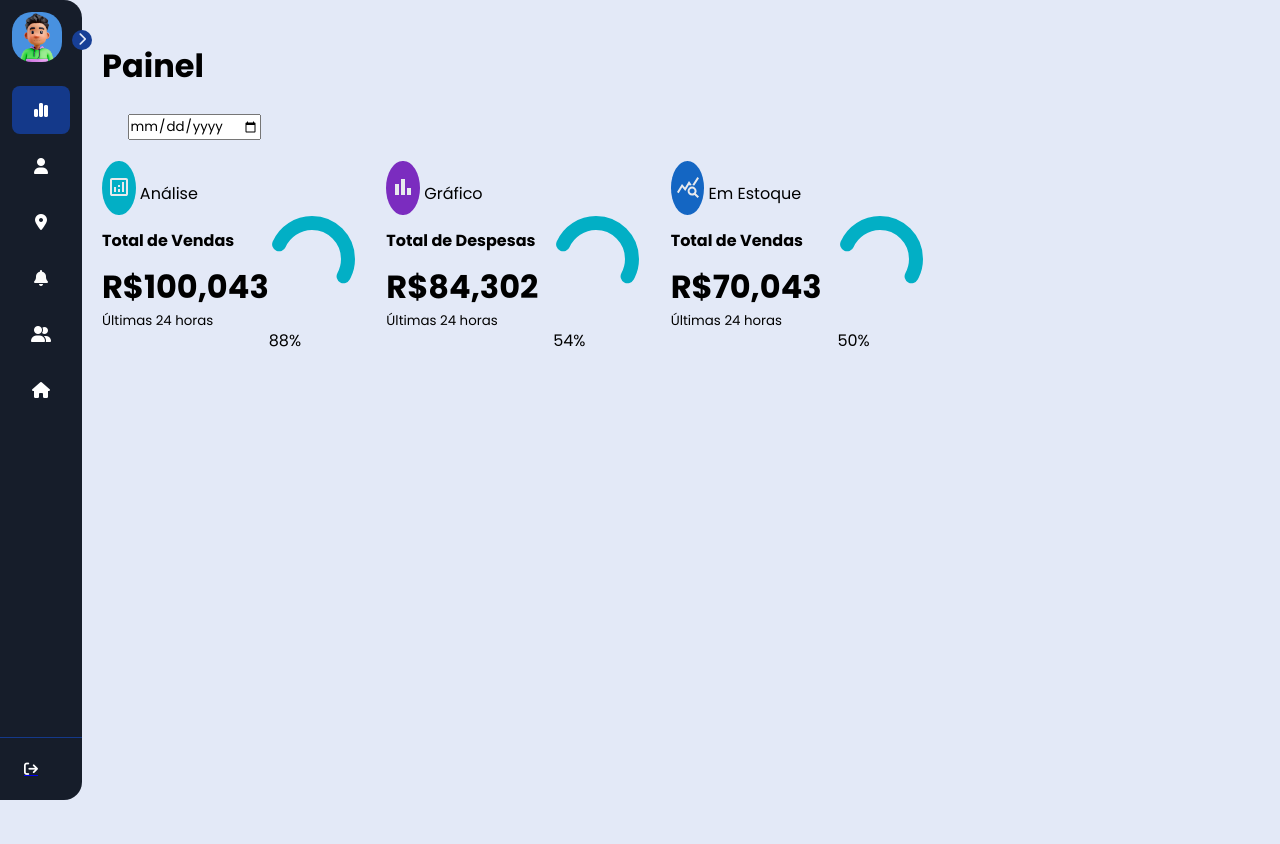
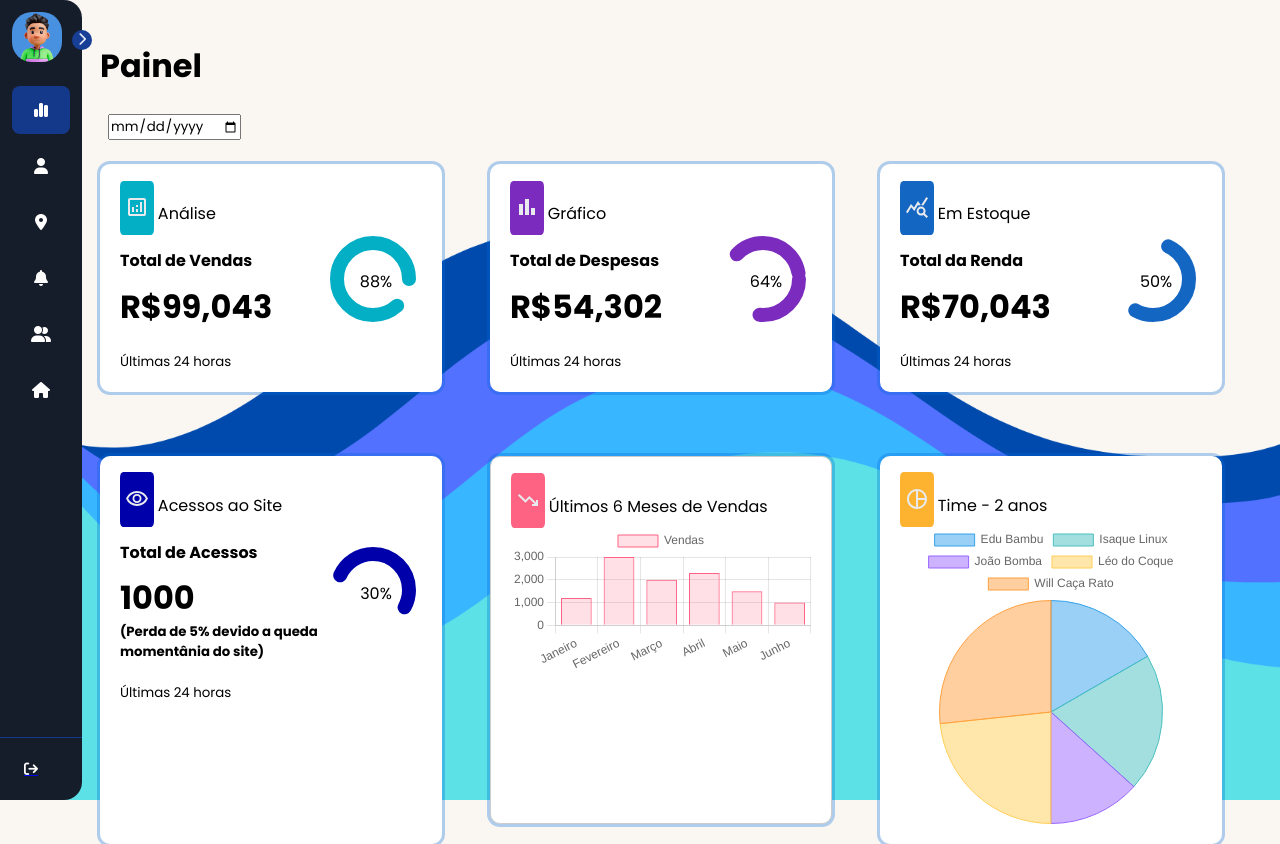
Before and after one commit to JoaoEstevam01/Projeto-VisualizeLab, a plain HTML site: page Sidebar/sidebar.html in a window 1280 px wide. Before the commit the page ends 800 px from the top, so only its background shows below. Drawn offline with nearby package versions, Linux system fonts and the light colour scheme.

Commit message:
Correção de erros e adição de graficos

```diff
--- a/Sidebar/sidebar-dash.css
+++ b/Sidebar/sidebar-dash.css
@@ -8,31 +8,35 @@
 }
 
 body {
+    background-image: url(/img/BackgroundVisualize.png);
+    background-size: cover;
+    background-position: center;
     display: flex;
-    min-height: 100vh;
-    background-color: #e3e9f7;
+
 }
 
 main {
+    margin-left: 80px;
     padding: 20px;
-    position: fixed;
+    position: relative;
     z-index: 1;
-    padding-left: calc(82px + 20px);
 }
 
 /*Configurações da sidebar*/
 #sidebar {
-    position: fixed;
     display: flex;
     flex-direction: column;
     justify-content: space-between;
     background-color: #161d2a;
     height: 100vh;
     border-radius: 0px 18px 18px 0px;
-    position: relative;
+    position: fixed;
+    top: 0;
+    left: 0;
+    bottom: 0;
     transition: all .5s;
     min-width: 82px;
-    z-index: 2;
+    z-index: 999;
 }
 
 #sidebar_conteudo {
@@ -181,7 +185,7 @@ main {
 .main2 .data{
     display: inline-block;
     margin-top: 1rem;
-    padding: 0.5rem 1.6rem;
+    padding: 0.5rem;
 }
 
 .main2 .date input[type="date"]{
@@ -192,15 +196,15 @@ main {
 .main2 .conhecimento{
     display: grid;
     grid-template-columns: repeat(3, 1fr);
-    gap: 1.6rem;
+    gap: 3rem;
 }
 
 .main2 .conhecimento > div{
-    background: var(--color-white);
-    padding: var(--card-padding);
-    border-radius: var(--card-border-radius);
+    background: #fff ;
+    padding: 20px;
+    border-radius: 10px;
     margin-top: 1rem;
-    box-shadow: var(--box-shadow);
+    box-shadow: rgba(3, 102, 214, 0.3) 0px 0px 0px 3px;
 }
 
 .main2 .conhecimento > div:hover {
@@ -210,7 +214,7 @@ main {
 .main2 .conhecimento > div span{
     background-color: #02afc5;
     padding: 0.3rem;
-    border-radius: 50%;
+    border-radius: 10%;
     color: white;
     font-size: 2rem;
 }
@@ -221,6 +225,18 @@ main {
 
 .main2 .conhecimento > div.renda span{
     background-color: #1466c3;
+}
+
+.main2 .conhecimento > div.acessos span{
+    background-color: #0000aa;
+}
+
+.main2 .conhecimento > div.chart-container span{
+    background-color: rgba(255, 99, 132, 1) ;
+}
+
+.main2 .conhecimento > div.grafico2 span {
+    background-color: #FDB32F;
 }
 
 .main2 .conhecimento > div .media{
@@ -255,3 +271,73 @@ main {
     stroke-dasharray: 110;
     stroke-dashoffset: 92;
 }
+
+.main2 .conhecimento .vendas svg circle {
+    stroke: #02afc5;
+    stroke-dashoffset: -30;
+    stroke-dasharray: 200;
+}
+
+.main2 .conhecimento .despesas svg circle {
+    stroke: #7B2CBF;
+    stroke-dashoffset: 20;
+    stroke-dasharray: 80;
+}
+
+.main2 .conhecimento .renda svg circle{
+    stroke: #1466c3;
+    stroke-dashoffset: 35;
+    stroke-dasharray: 110;
+}
+
+.main2 .conhecimento .acessos svg circle {
+    stroke: #0000aa;
+}
+
+
+.main2 .conhecimento .progresso .numeros{
+    position: absolute;
+    top: 0;
+    left: 0;
+    height: 100%;
+    width: 100%;
+    display: flex;
+    justify-content: center;
+    align-items: center;
+}
+
+.main2 .conhecimento small {
+    margin-top: 1.3rem;
+    display: block;
+}
+
+@media screen and (max-width: 1200px) {
+    .container {
+        width: 94%;
+        grid-template-columns: 7rem auto 23rem;
+    }
+
+    .main2 .conhecimento{
+        grid-template-columns: 1fr;
+        gap: 0;
+    }
+}
+
+.chart-container {
+    max-width: 800px;
+    margin: 20px auto;
+    padding: 20px;
+    border: 1px solid #ccc;
+    border-radius: 5px;
+}
+
+canvas {
+    display: block;
+    margin: 0 auto;
+    max-width: 100%;
+}
+
+#rendimentoChart {
+    width: 300px;
+    height: 300px;
+}
--- a/Sidebar/sidebar.html
+++ b/Sidebar/sidebar.html
@@ -115,7 +115,7 @@
                     <div class="media">
                         <div class="esquerda">
                             <h3>Total de Vendas</h3>
-                            <h1>R$100,043</h1>
+                            <h1>R$99,043</h1>
                         </div>
                         <div class="progresso">
                             <svg>
@@ -137,14 +137,14 @@
                     <div class="media">
                         <div class="esquerda">
                             <h3>Total de Despesas</h3>
-                            <h1>R$84,302</h1>
+                            <h1>R$54,302</h1>
                         </div>
                         <div class="progresso">
                             <svg>
                                 <circle cx="38" cy="38" r="36"></circle>
                             </svg>
                             <div class="numeros">
-                                <p>54%</p>
+                                <p>64%</p>
                             </div>
                         </div>
                     </div>
@@ -158,7 +158,7 @@
                     Em Estoque
                     <div class="media">
                         <div class="esquerda">
-                            <h3>Total de Vendas</h3>
+                            <h3>Total da Renda</h3>
                             <h1>R$70,043</h1>
                         </div>
                         <div class="progresso">
@@ -174,9 +174,41 @@
                 </div>
                 <!--FIM DA *Renda*-->
 
+                <div class="acessos">
+                    <span class="material-icon"><img src="/img/visu.svg" alt=""></span>
+                    Acessos ao Site
+                    <div class="media">
+                        <div class="esquerda">
+                            <h3>Total de Acessos</h3>
+                            <h1>1000</h1>
+                            <h5>(Perda de 5% devido a queda<br> momentânia do site)</h5>
+                        </div>
+                        <div class="progresso">
+                            <svg>
+                                <circle cx="38" cy="38" r="36"></circle>
+                            </svg>
+                            <div class="numeros">
+                                <p>30%</p>
+                            </div>
+                        </div>
+                    </div>
+                    <small class="text-muted">Últimas 24 horas</small>
+                </div>
+                <!--FIM DE *Acessos*-->
 
-            </div>
+                <div class="chart-container">
+                    <span class="material-icon"><img src="/img/Icon-grafico6meses.svg" alt=""></span>
+                    Últimos 6 Meses de Vendas
+                    <canvas id="barChart"></canvas>
+                </div>
+
+                <div class="grafico2">
+                    <span class="material-icon"><img src="/img/grafico2anostime.svg" alt=""></span>
+                    Time - 2 anos
+                    <canvas id="rendimentoChart"></canvas>
+                </div>
         </main>
+    <script src="https://cdn.jsdelivr.net/npm/chart.js"></script>
     <script src="sidebar.js"></script>
 </body>
 </html>
--- a/Sidebar/sidebar.js
+++ b/Sidebar/sidebar.js
@@ -1,3 +1,67 @@
+//Efeito SiderBar-Open
 document.getElementById('open_btn').addEventListener('click', function () {
     document.getElementById('sidebar').classList.toggle('open-sidebar');
 });
+
+//Efeito do Gráfico
+document.addEventListener("DOMContentLoaded", function() {
+    var ctx = document.getElementById('barChart').getContext('2d');
+    var myChart = new Chart(ctx, {
+        type: 'bar',
+        data: {
+            labels: ['Janeiro', 'Fevereiro', 'Março', 'Abril', 'Maio', 'Junho'],
+            datasets: [{
+                label: 'Vendas',
+                data: [1200, 3000, 2000, 2300, 1500, 1000],
+                backgroundColor: 'rgba(255, 99, 132, 0.2)',
+                borderColor: 'rgba(255, 99, 132, 1)',
+                borderWidth: 1
+            }]
+        },
+        options: {
+            scales: {
+                y: {
+                    beginAtZero: true
+                }
+            }
+        }
+    });
+});
+
+//Gráfico 2
+
+var ctx = document.getElementById('rendimentoChart').getContext('2d');
+var vendasChart = new Chart(ctx, {
+    type: 'pie',
+    data: {
+        labels: ['Edu Bambu', 'Isaque Linux', 'João Bomba', 'Léo do Coque', 'Will Caça Rato'],
+        datasets: [{
+            label: 'Vendas 2023',
+            data: [25000, 30000, 20000, 35000, 40000],
+            backgroundColor: [
+                'rgba(54, 162, 235, 0.5)',
+                'rgba(75, 192, 192, 0.5)',
+                'rgba(153, 102, 255, 0.5)',
+                'rgba(255, 206, 86, 0.5)',
+                'rgba(255, 159, 64, 0.5)'
+            ],
+            borderColor: [
+                'rgba(54, 162, 235, 1)',
+                'rgba(75, 192, 192, 1)',
+                'rgba(153, 102, 255, 1)',
+                'rgba(255, 206, 86, 1)',
+                'rgba(255, 159, 64, 1)'
+            ],
+            borderWidth: 1
+        }]
+    },
+    options: {
+        title: {
+            display: true,
+            text: 'Vendas por Pessoa em 2023'
+        },
+        legend: {
+            position: 'right'
+        }
+    }
+});
```
Also changed, not shown: localização/loc.html (+1 -1 lines), img/Icon-grafico6meses.svg (added), img/grafico2anostime.svg (added), img/visu.svg (added).
